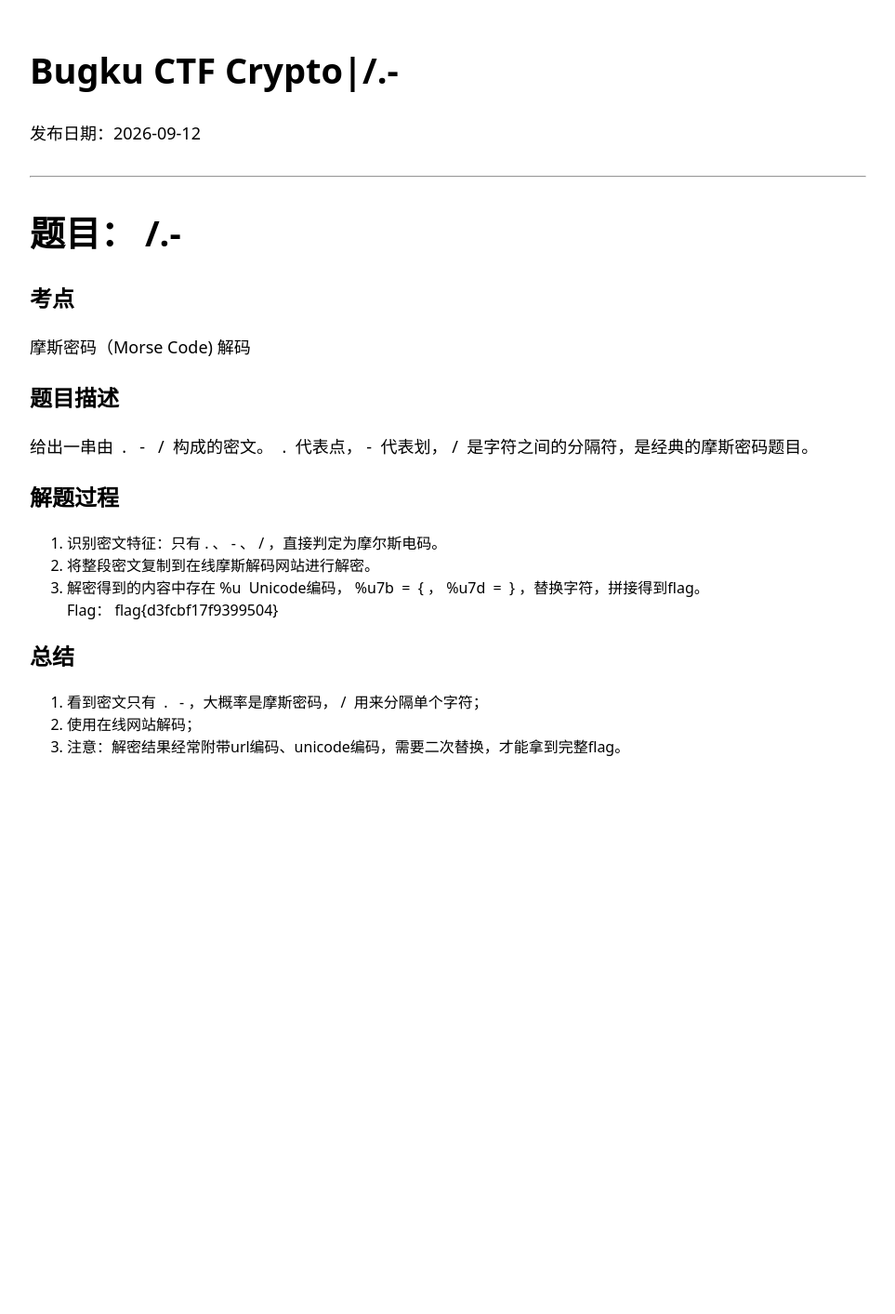
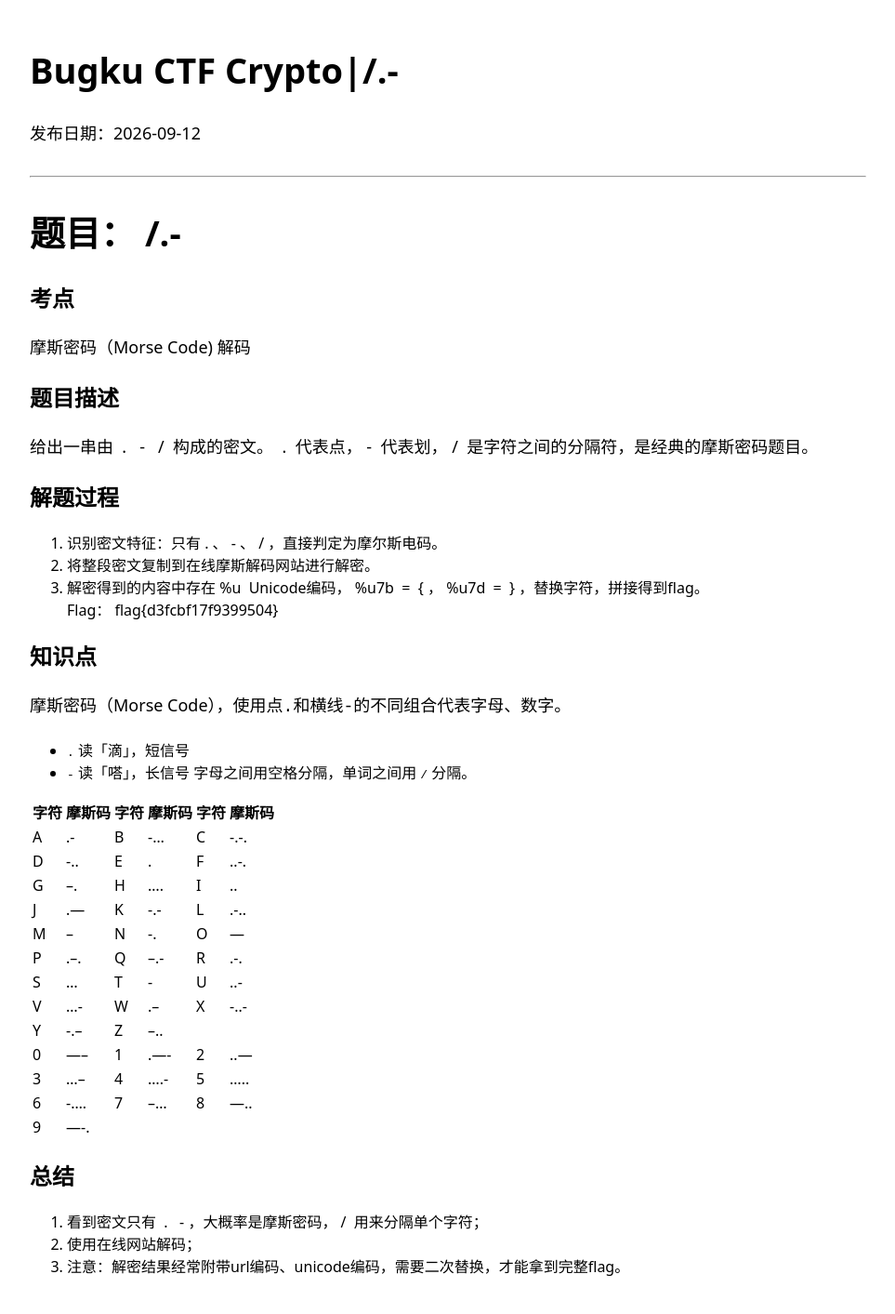
Before and after one commit to gysbfff/gysbfff.github.io, a Jekyll site: the page built from _posts/2026-09-12-bugku-crypto.md, in a window 1280 px wide. Shown: the whole page at 93% size, without its empty margins (158-1121 px from the left). Built offline with Jekyll 4.4.1, drawn with Linux system fonts in a browser that asks for light colours; our own code applies the rules of GitHub Pages for plain Markdown files; before the commit the page ends 900 px from its top, so only the background shows below that.

Commit message:
Update 2026-09-12-bugku-crypto.md

```diff
--- a/_posts/2026-09-12-bugku-crypto.md
+++ b/_posts/2026-09-12-bugku-crypto.md
@@ -20,6 +20,28 @@
 3. 解密得到的内容中存在 %u  Unicode编码， %u7b  =  { ， %u7d  =  } ，替换字符，拼接得到flag。
 Flag： flag{d3fcbf17f9399504}
 
+## 知识点
+摩斯密码（Morse Code），使用点`.`和横线`-`的不同组合代表字母、数字。
+- `.` 读「滴」，短信号
+- `-` 读「嗒」，长信号
+字母之间用空格分隔，单词之间用 `/` 分隔。
+
+| 字符 | 摩斯码 | 字符 | 摩斯码 | 字符 | 摩斯码 |
+| ---- | ---- | ---- | ---- | ---- | ---- |
+| A | .- | B | -... | C | -.-. |
+| D | -.. | E | . | F | ..-. |
+| G | --. | H | .... | I | .. |
+| J | .--- | K | -.- | L | .-.. |
+| M | -- | N | -. | O | --- |
+| P | .--. | Q | --.- | R | .-. |
+| S | ... | T | - | U | ..- |
+| V | ...- | W | .-- | X | -..- |
+| Y | -.-- | Z | --.. |  |  |
+| 0 | ----- | 1 | .---- | 2 | ..--- |
+| 3 | ...-- | 4 | ....- | 5 | ..... |
+| 6 | -.... | 7 | --... | 8 | ---.. |
+| 9 | ----. |  |  |  |  |
+
 ## 总结
 1. 看到密文只有  .   - ，大概率是摩斯密码， /  用来分隔单个字符；
 2. 使用在线网站解码；
```
